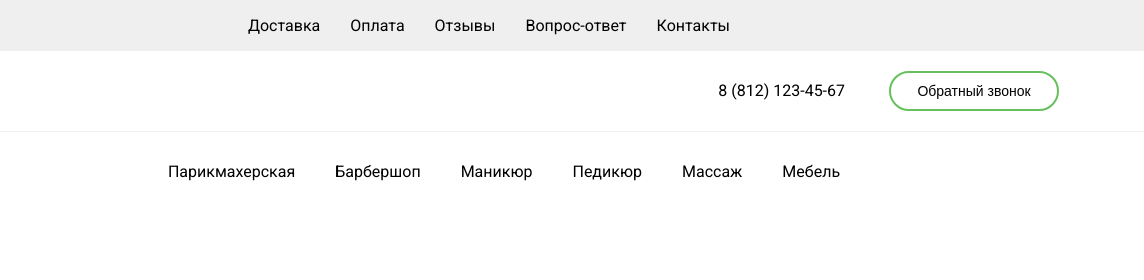
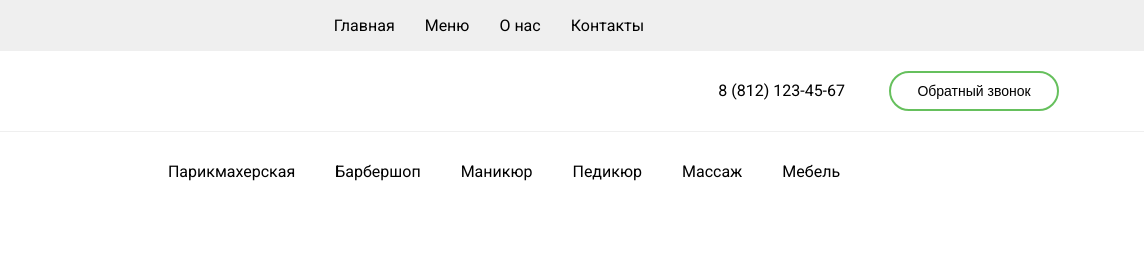
Before and after one commit to Zombienator228882/burgos, a plain HTML site: page index.html in a window 1280 px wide. Shown: the top 280 px of the page, 136-1280 px from the left. Drawn offline with Linux system fonts and the light colour scheme; a web font is replaced by a local one.

Commit message:
евапычввыы

```diff
--- a/index.html
+++ b/index.html
@@ -12,10 +12,9 @@
     <header>
         <div class="header-top">
             <ul class="top-menu">
-                <li><a href="#">Доставка</a></li>
-                <li><a href="#">Оплата</a></li>
-                <li><a href="#">Отзывы</a></li>
-                <li><a href="#">Вопрос-ответ</a></li>
+                <li><a href="#">Главная</a></li>
+                <li><a href="#">Меню</a></li>
+                <li><a href="#">О нас</a></li>
                 <li><a href="#">Контакты</a></li>
             </ul>
         </div>
```
